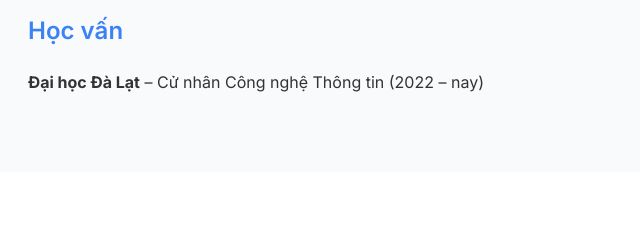
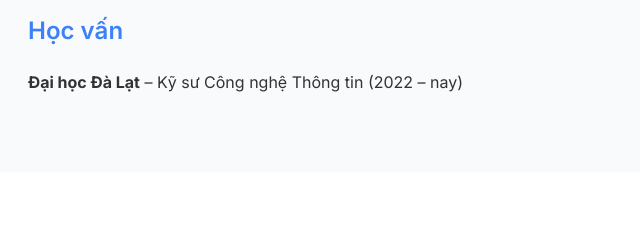
Before and after one commit to teddy3704/tienphanv.github.io, a plain HTML site: page index.html in a window 1280 px wide. Shown: the part 1282-1522 px from the top of the page, 182-822 px from the left. Drawn offline with Linux system fonts and the light colour scheme.

Commit message:
Update index.html

```diff
--- a/index.html
+++ b/index.html
@@ -330,7 +330,7 @@
   <section id="education" class="section alt-section">
     <div class="container fade-in">
       <h3>Học vấn</h3>
-      <p><strong>Đại học Đà Lạt</strong> – Cử nhân Công nghệ Thông tin (2022 – nay)</p>
+      <p><strong>Đại học Đà Lạt</strong> – Kỹ sư Công nghệ Thông tin (2022 – nay)</p>
     </div>
   </section>
   <section id="contact" class="section">
```
